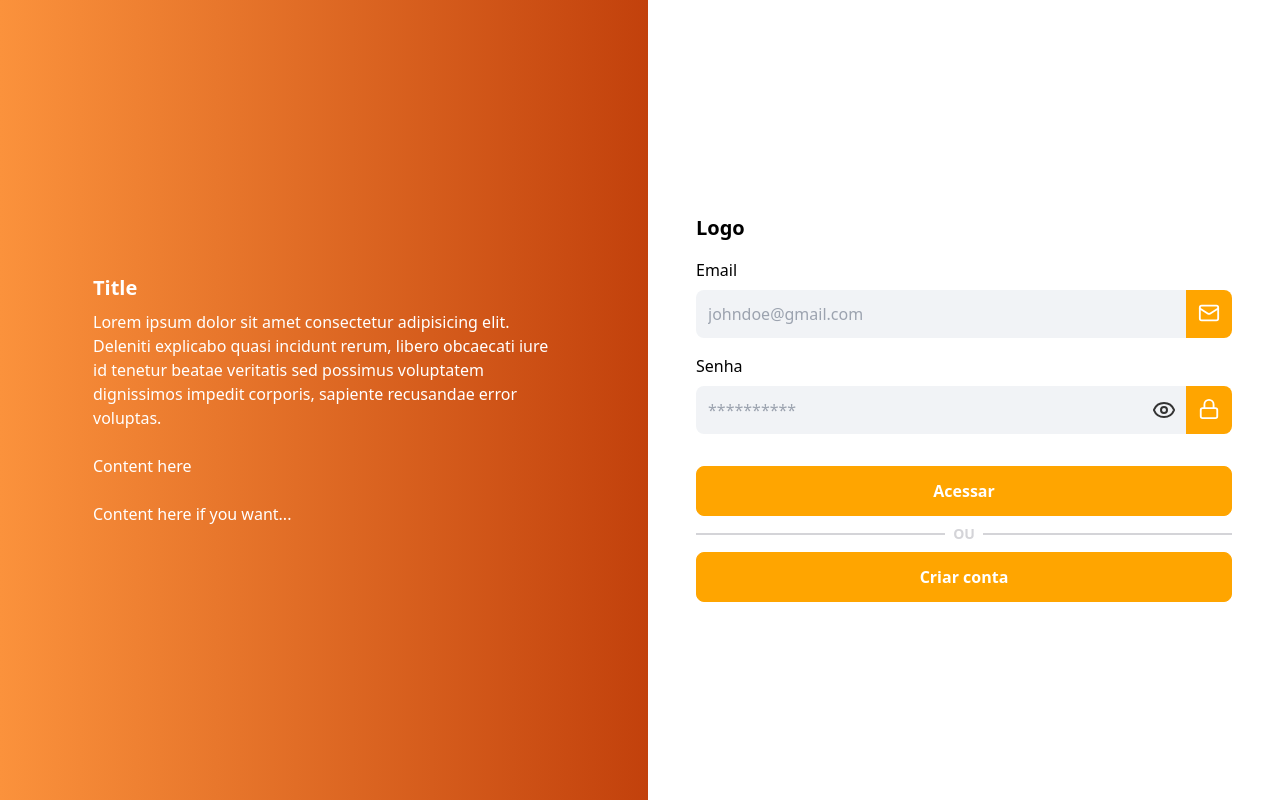
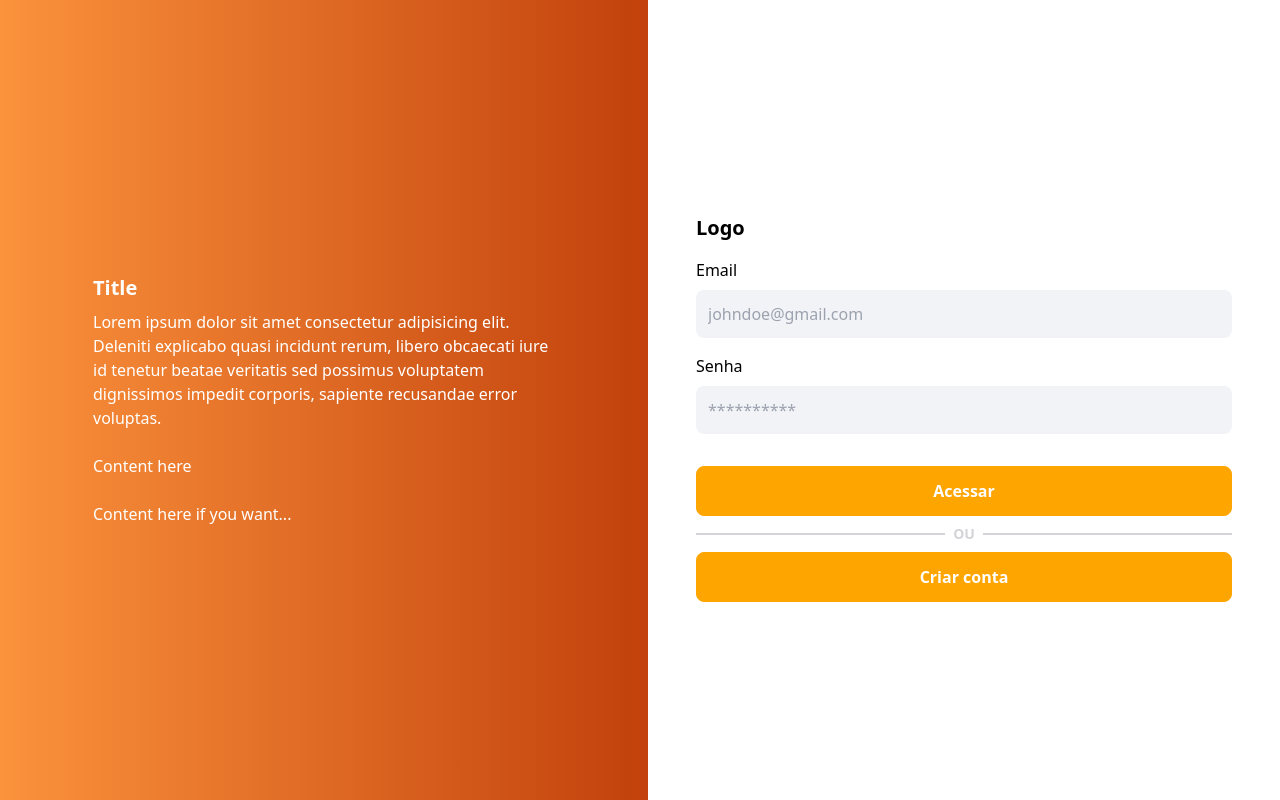
Before and after one commit to LrAmaral/login-template, an Angular app: page /login in a window 1280 px wide. Built offline with nearby package versions, Linux system fonts and the light colour scheme.

Commit message:
feat: simplify primary input component by removing unnecessary elements and icons from login page

```diff
--- a/src/app/components/primary-input/primary-input.html
+++ b/src/app/components/primary-input/primary-input.html
@@ -6,10 +6,7 @@
       [placeholder]="placeholder"
       [value]="value"
       (input)="onInput($event)"
-      class="w-full border-none rounded-l-lg bg-gray-secondary p-3"
+      class="w-full border-none rounded-lg bg-gray-secondary p-3"
     />
-    <div class="rounded-r-lg p-3 bg-primary h-auto">
-      <ng-content></ng-content>
-    </div>
   </div>
 </div>
--- a/src/app/pages/login/login.html
+++ b/src/app/pages/login/login.html
@@ -14,7 +14,6 @@
       label="Email"
       placeholder="johndoe@gmail.com"
     >
-      <img src="assets/icons/mail.svg" alt="Email Icon" />
     </app-primary-input>
     <app-primary-input
       formControlName="password"
@@ -24,11 +23,6 @@
       placeholder="**********"
       class="relative"
     >
-      <button (click)="togglePassword()" class="absolute right-14 border-none">
-        <img *ngIf="!showPassword" src="assets/icons/eye.svg" alt="Eye Icon" />
-        <img *ngIf="showPassword" src="assets/icons/eye-off.svg" alt="Eye Off Icon" />
-      </button>
-      <img src="/assets/icons/lock.svg" alt="Password Icon" />
     </app-primary-input>
   </form>
 </app-default-login-layout>
```
